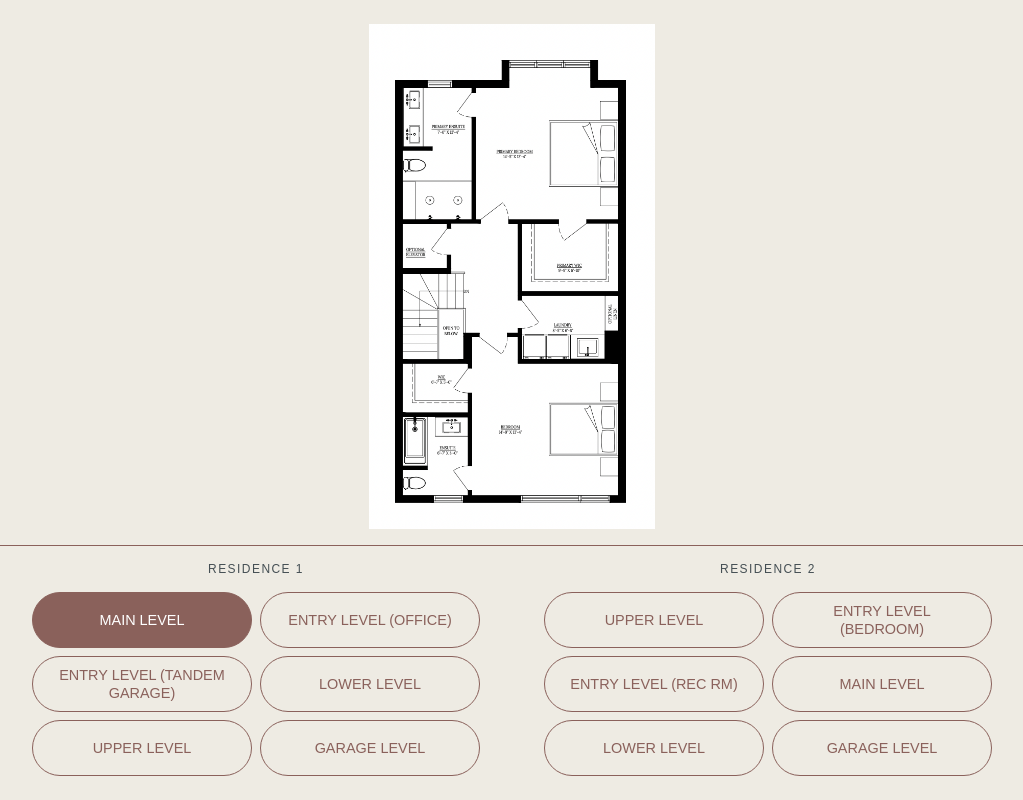
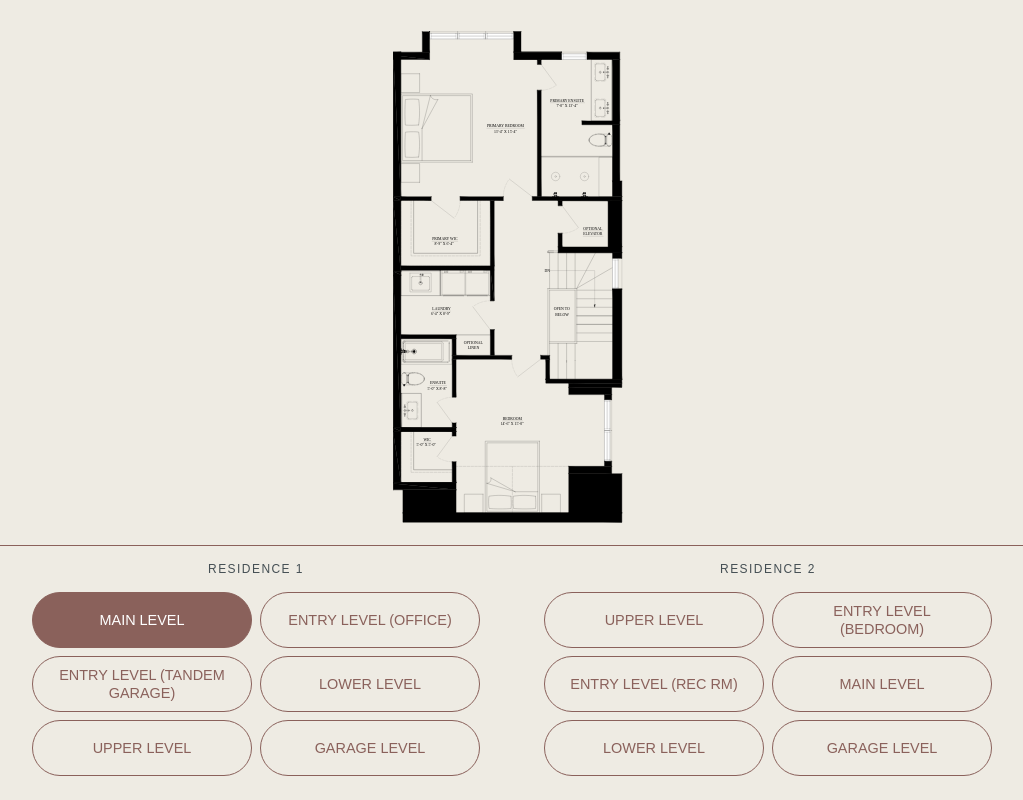
Before and after one commit to meghaman/sales-centre-app, a React (Vite) app: page / in a window 1280 px wide. Shown: the whole page, without its empty margins (128-1151 px from the left). Built offline with nearby package versions, Linux system fonts and the light colour scheme; a web font is replaced by a local one.

Commit message:
Use Unit 1 upper level SVG for Residence 1 main and upper floor plans.

```diff
--- a/src/data/arden.ts
+++ b/src/data/arden.ts
@@ -20,7 +20,7 @@ export const ardenModel = {
       {
         id: 'r1-main',
         label: 'Main Level',
-        imageUrl: '/plans/arden/floor_plan.png',
+        imageUrl: '/plans/arden/unit-1-upper-level.svg',
       },
       {
         id: 'r1-office',
@@ -40,7 +40,7 @@ export const ardenModel = {
       {
         id: 'r1-upper',
         label: 'Upper Level',
-        imageUrl: 'https://placehold.co/800x800?text=Upper+Level',
+        imageUrl: '/plans/arden/unit-1-upper-level.svg',
       },
       {
         id: 'r1-garage',
```
Also changed, not shown: public/plans/arden/unit-1-upper-level.svg (added).
